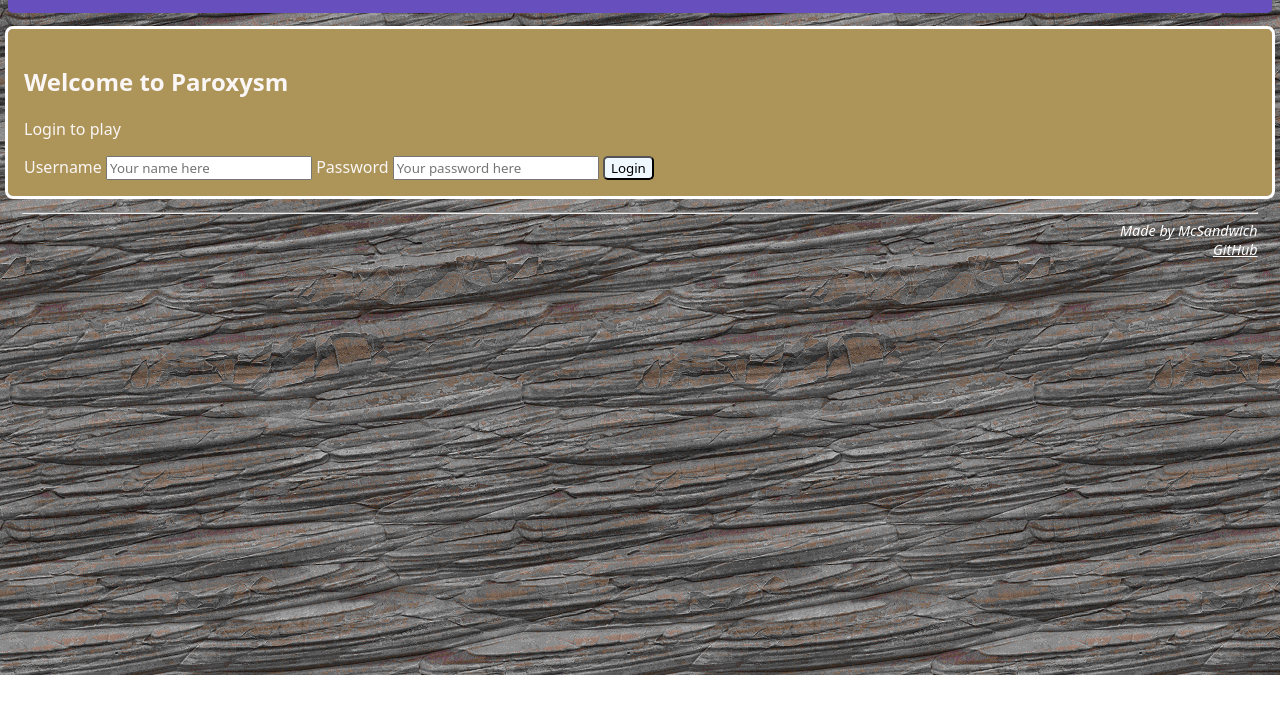
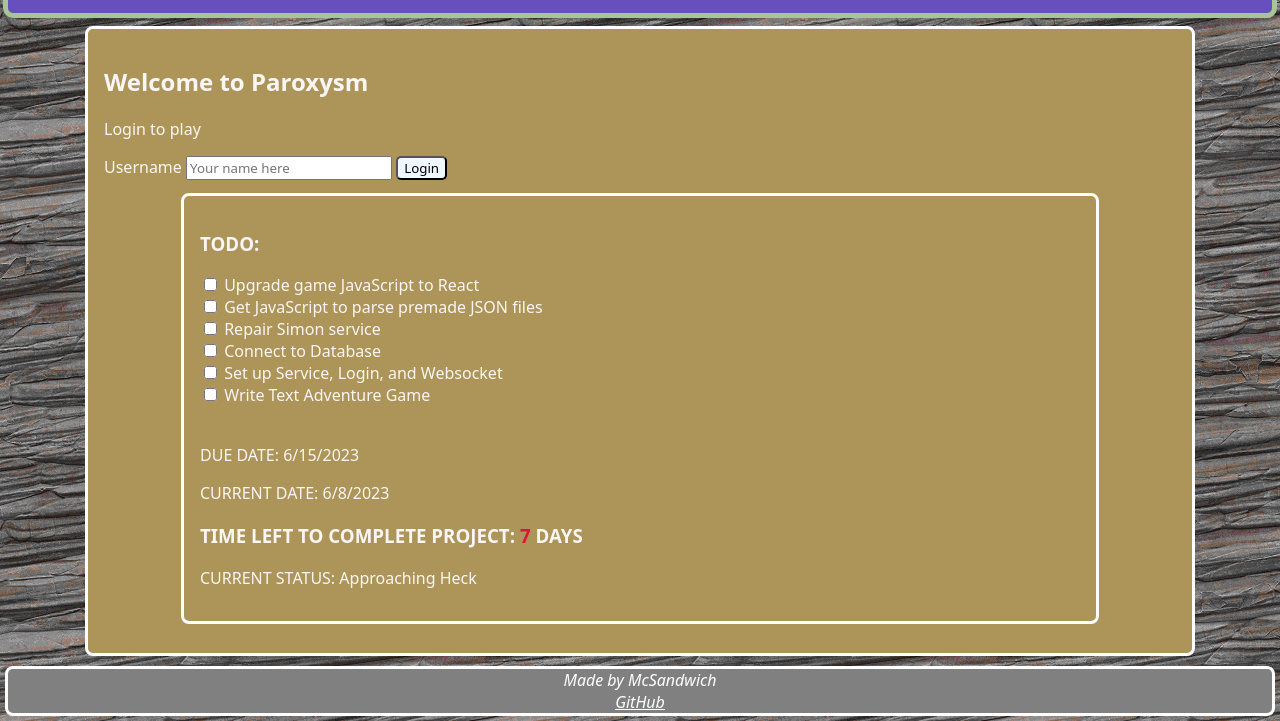
Before and after one commit to mcd-cs/CS-Startup, a plain HTML site: page paroxysm_html/index.html in a window 1280 px wide. Shown: the part 125-846 px from the top of the page. Before the commit the page ends 800 px from the top, so only its background shows below. Drawn offline with Linux system fonts and the light colour scheme.

Commit message:
Add files via upload

```diff
--- a/paroxysm_html/index.html
+++ b/paroxysm_html/index.html
@@ -31,19 +31,54 @@
       <form method="get" action="game_page.html">
         <label for="name">Username</label>
         <input type="text" id="name" placeholder="Your name here" />
-        <label for="password">Password</label>
-        <input type="text" id="password" placeholder="Your password here" />
         <button type="submit">Login</button>
       </form>
-    </section>
+      <section>
+      <h1>TODO:</h1>
+        <form>
+          <input type="checkbox" name="check1">
+          <label for="check1">Upgrade game JavaScript to React</label><br>
+          <input type="checkbox" name="check2">
+          <label for="check2">Get JavaScript to parse premade JSON files</label><br>
+          <input type="checkbox" name="check3">
+          <label for="check3">Repair Simon service</label><br>
+          <input type="checkbox" name="check4">
+          <label for="check4">Connect to Database</label><br>
+          <input type="checkbox" name="check5">
+          <label for="check5">Set up Service, Login, and Websocket</label><br>
+          <input type="checkbox" name="check6">
+          <label for="check6">Write Text Adventure Game</label><br>
+        </form>
+        <br>
+        <p>DUE DATE: 6/15/2023</p>
+        <p>CURRENT DATE: 6/8/2023</p>
+        <h1>TIME LEFT TO COMPLETE PROJECT: <a id="timer"></a> DAYS</h1>
+
+        <script>
+          today=new Date();
+          var time_left;
+          var due_date=new Date(today.getFullYear(), 5, 15);
+          if (today.getMonth()==5 && today.getDate()>15)
+          {
+          time_left = 0;
+          due_date.setFullYear(due_date.getFullYear()+1);
+          }
+          var one_day=1000*60*60*24;
+          time_left = (due_date.getTime()-today.getTime())/(one_day);
+          document.getElementById("timer").innerText = Math.ceil(time_left);
+          document.getElementById("timer").style.color = "crimson";
+        </script>
+
+        <p>CURRENT STATUS: Approaching Heck</p>
+      </section>
+      </section>
     </main>
 
-    <footer>
-      <hr />
+    <section class="footer">
       <span class="text-reset">Made by McSandwich</span>
-      <br />
+      <br>
       <a href="https://github.com/mcd-cs/CS-Startup">GitHub</a>
-    </footer>
+    </section>
 
 
   </body>
--- /dev/null
+++ b/paroxysm_html/saves/me.json
@@ -0,0 +1,3 @@
+{
+    "place_in_story":"ch1"
+}
--- a/paroxysm_html/styles.css
+++ b/paroxysm_html/styles.css
@@ -23,7 +23,11 @@
     padding: 1em;
     margin: 1em 2;
     border-radius: 5px;
+    outline-style:solid;
+    outline-color:#a8c49c;
+    outline-width: 5px;
   }
+
   header h1{
     align-self: stretch;
     color: #eed2da;
@@ -45,12 +49,16 @@
     background-color: #ad9458;
     outline-style: solid;
     padding: 1em;
-    margin: 1em 0;
+    margin: 1rem 5rem;
     border-radius: 5px;
   }
 
   .spot{
     padding: 1em;
+  }
+
+  .updates{
+    color: red;
   }
 
   .game_window{
@@ -101,12 +109,22 @@
     padding: 1em;
   }
 
-  footer {
+  .footer {
+    background-color: gray;
+    margin: 0;
+    padding: 0px;
+    border: 0;
+    left: 0;
+    bottom: 0;
+    width: 100%;
+
     font-style: italic;
-    font-size: 0.9em;
-    text-align: end;
-    padding: 0 1em;
+    text-align: center;
+    background-color: gray;
+    color: white;
   }
+
+
 
   .fly-in {
     animation: fly-from-left 1s ease-out;
```
Also changed, not shown: paroxysm_html/about.html (+3 -4 lines), paroxysm_html/database.js (added, +27 -0 lines), paroxysm_html/game_page.html (+7 -4 lines), paroxysm_html/myscene.json (added, +18 -0 lines), paroxysm_html/pseudo.txt (added, +31 -0 lines), paroxysm_html/template.html (+3 -4 lines), 1 other file.
